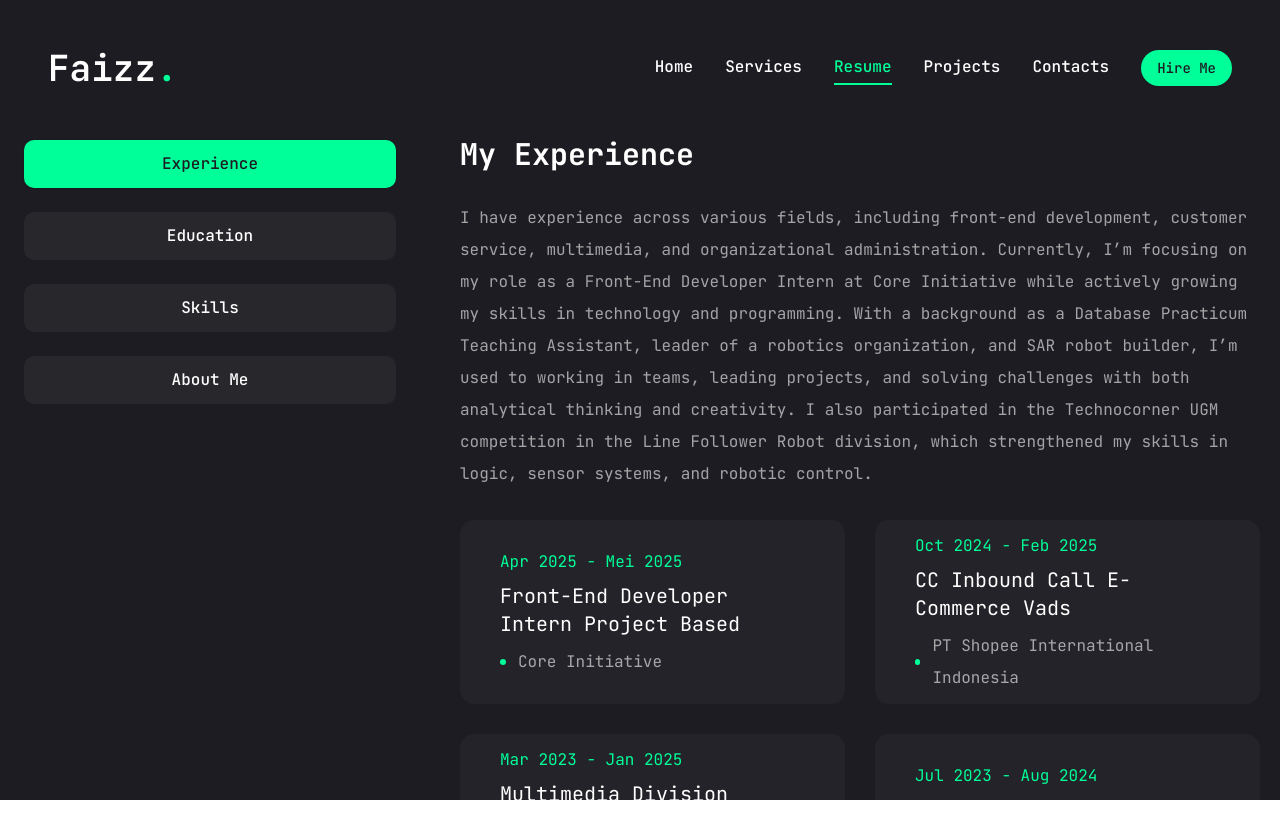
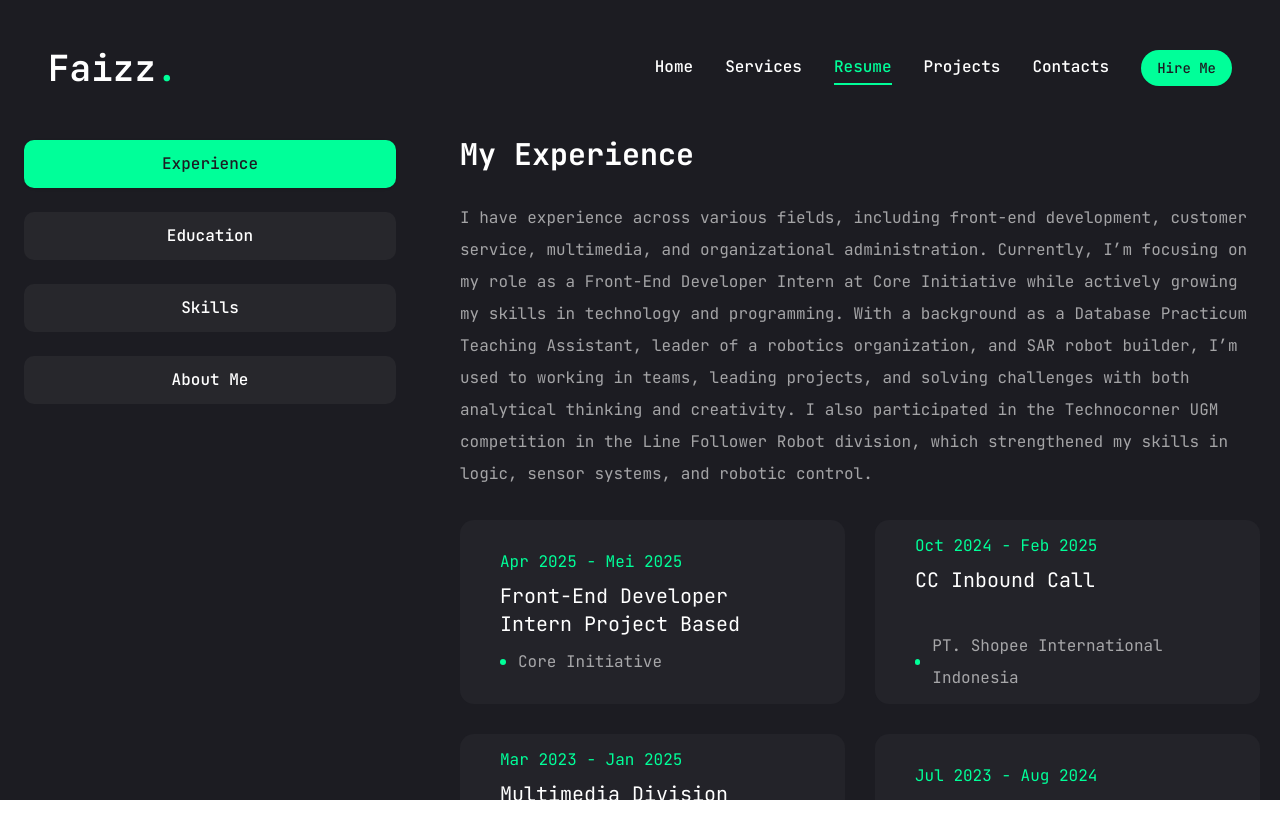
Before and after one commit to FaizzDevs/my_portofolio-s, a Next.js app: page /projects in a window 1280 px wide. Shown: the top 838 px of the page. Built offline with nearby package versions, Linux system fonts and the light colour scheme.

Commit message:
update code

```diff
--- a/app/experiences/page.tsx
+++ b/app/experiences/page.tsx
@@ -62,22 +62,22 @@ const projects = [
         github: "https://github.com/FaizzDevs/portofolio_three.js",
     },
     {
+        num: '06',
+        category: 'Youtube-Clone',
+        title: 'project 6',
+        desc: 'YouTube Clone is a web application project that mimics YouTube’s core features, such as video upload and playback, content search, and dynamic homepage. Built with modern technologies like React, Next.js, and PostgreSQL, the project showcases capabilities in media management, user authentication, and real-time database integration. The project’s main focus is on performance, responsive UI, and seamless user experience.',
+        stack: [{ name: "Next.js" }, { name: "React.js" }, { name: "Typescript" }, { name: "TailwindCSS" }],
+        image: '/assets/image_youtube.png',
+        live: "",
+        github: "https://github.com/FaizzDevs/youtube-clone",
+    },
+    {
         num: '07',
         category: 'Power BI - Health Analysis',
         title: 'project 6',
         desc: 'This project focused on analyzing healthcare data from several hospitals to understand service performance, disease trends, and patient profiles. The data was collected from internal hospital reports and processed using Power BI to create an interactive dashboard that can be used by management for strategic decision-making.',
         stack: [{ name: "Power BI" }, { name: "Excel" }],
         image: '/assets/powerBI.png',
-        live: "",
-        github: "",
-    },
-    {
-        num: '06',
-        category: 'Youtube-Clone',
-        title: 'project 6',
-        desc: 'YouTube Clone is a web application project that mimics YouTube’s core features, such as video upload and playback, content search, and dynamic homepage. Built with modern technologies like React, Next.js, and Firebase, the project showcases capabilities in media management, user authentication, and real-time database integration. The project’s main focus is on performance, responsive UI, and seamless user experience.',
-        stack: [{ name: "Next.js" }, { name: "React.js" }, { name: "Typescript" }, { name: "TailwindCSS" }],
-        image: '/assets/ON GOING.png',
         live: "",
         github: "",
     },
--- a/app/projects/page.tsx
+++ b/app/projects/page.tsx
@@ -49,8 +49,8 @@ const experience  = {
             date: "Apr 2025 - Mei 2025",
         },
         {
-            company: "PT Shopee International Indonesia",
-            position: "CC Inbound Call E-Commerce Vads",
+            company: "PT. Shopee International Indonesia",
+            position: "CC Inbound Call",
             date: "Oct 2024 - Feb 2025",
         },
         {
```
Also changed, not shown: public/assets/image_youtube.png (added).
